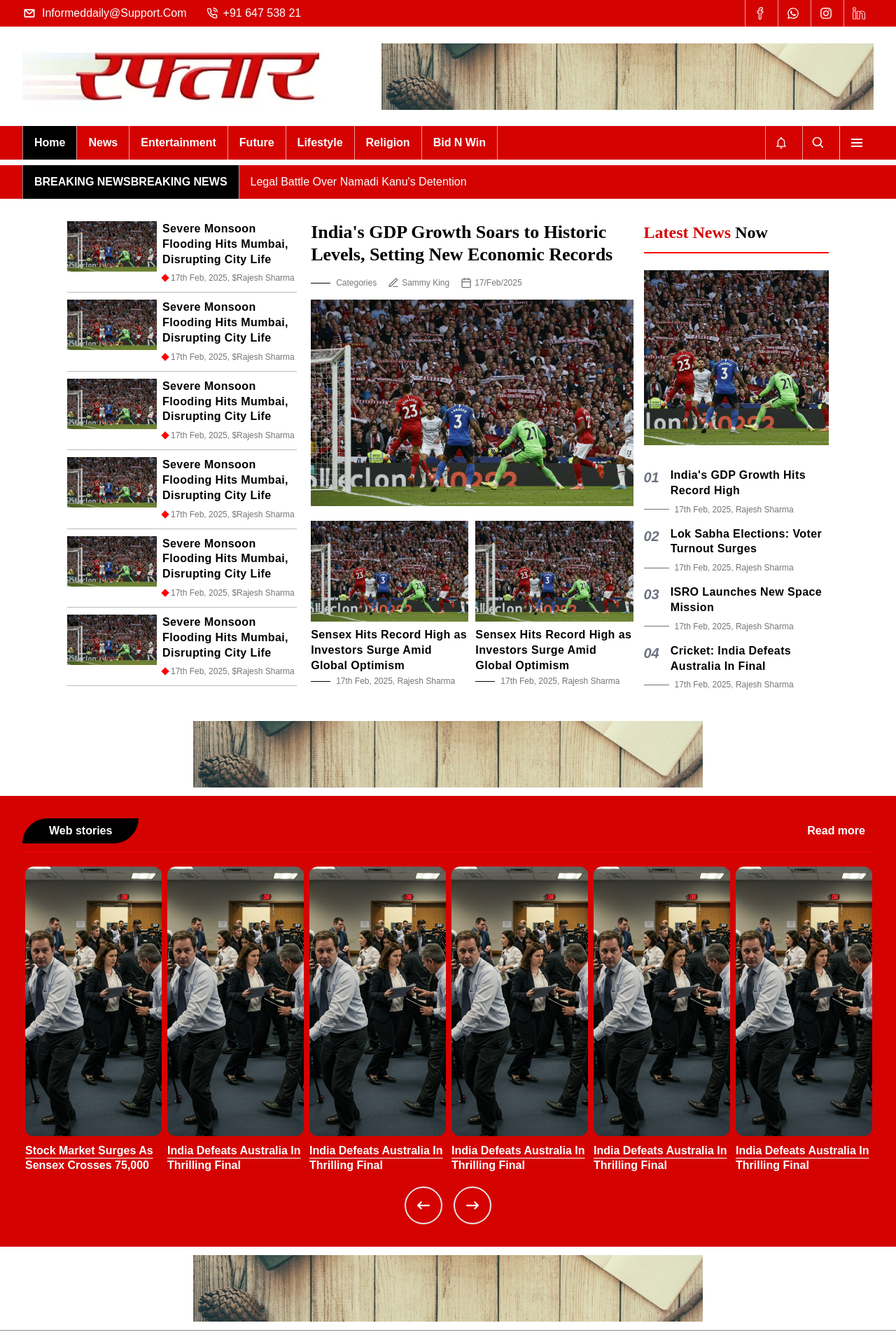
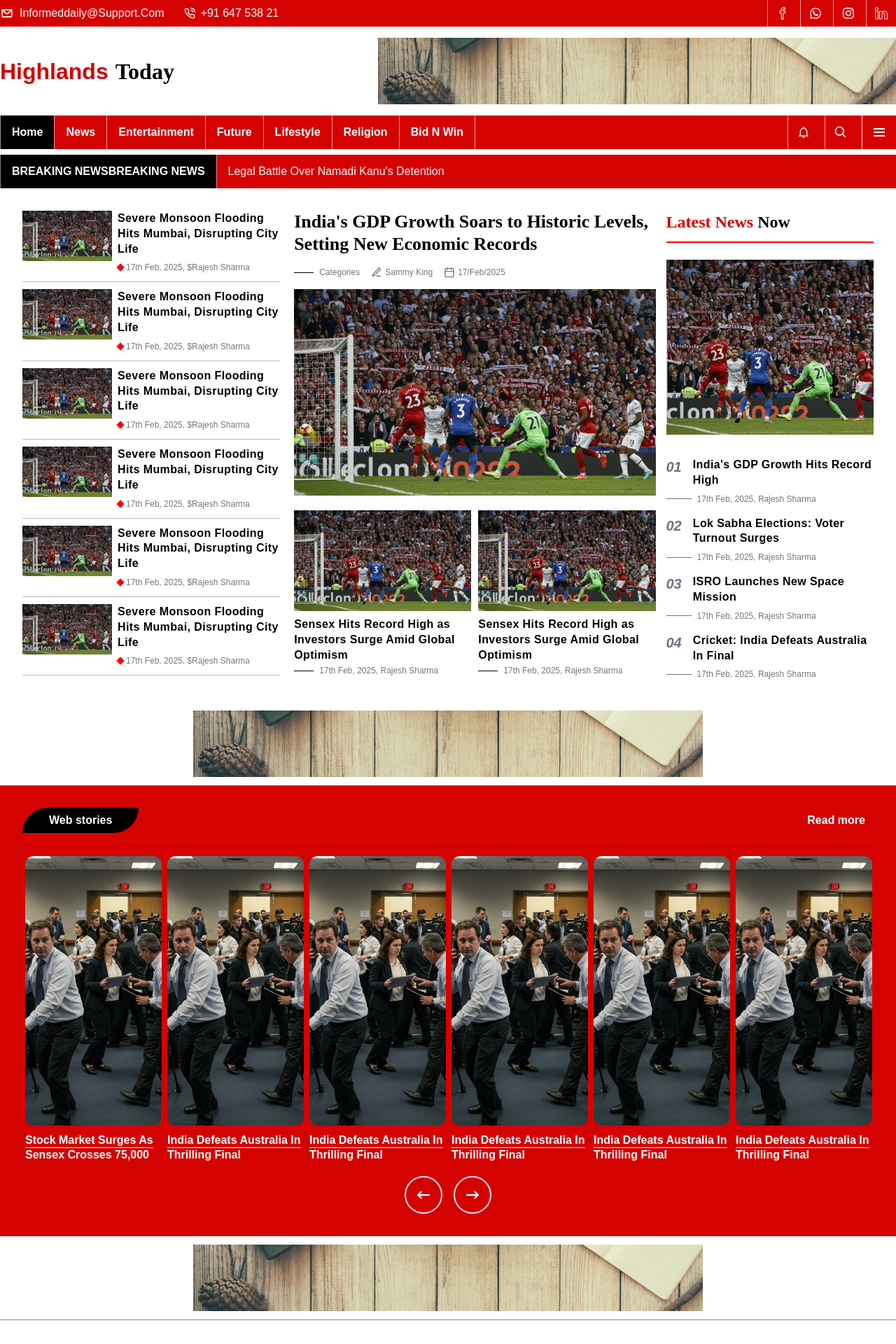
Before and after one commit to sandeshJITHVAR/raftar, a Next.js app: page / in a window 1280 px wide. Shown: the top 1920 px of the page at 70% size. Built offline with nearby package versions, Linux system fonts and the light colour scheme.

Commit message:
fix errors

```diff
--- a/src/app/page.js
+++ b/src/app/page.js
@@ -10,13 +10,15 @@ import WebStories from "@/section/home/WebStories";
 export default function Home() {
   return (
     <main className="">
-      <HeroSection />
+       <HeroSection />
       <WebStories />
       <Categaroy />
       <VideosNew1 />
       <Bollywood />
       <VideoNews2 />
       <CityNews />
+
+
       <MoreStories/>
     </main>
   );
--- a/src/component/footer/index.jsx
+++ b/src/component/footer/index.jsx
@@ -33,8 +33,8 @@ export default function Footer() {
   return (
     <>
 
-      <footer className="bg-black text-white px-4 md:px-6 lg:px-8  py-8">
-
+      <footer className="bg-black text-white px-4 md:px-6 lg:px-8  xl:px-0">
+        <div className='max-w-[1440px] mx-auto py-8'>
           <div className="grid grid-cols-1 lg:grid-cols-3 gap-y-5 lg:gap-2.5">
             {/* About Us Section */}
             <div className="px-4 pb-5 lg:pb-0 lg:py-2.5  border-b lg:border-0 lg:border-r border-[#FFFFFF52]/30 flex flex-col gap-y-5">
@@ -117,6 +117,7 @@ export default function Footer() {
               </form>
             </div>
           </div>
+        </div>
       </footer>
     </>
   )
--- a/src/component/navbar/index.jsx
+++ b/src/component/navbar/index.jsx
@@ -37,7 +37,8 @@ export default function Navbar() {
   return (
     <header className="w-full">
 
-      <div className='hidden md:flex justify-between items-center px-4 md:px-6 lg:px-8 bg-primary  text-white'>
+      <div className='bg-primary  text-white'>
+        <div className='hidden md:flex justify-between items-center px-4 md:px-6 lg:px-8  xl:px-0 max-w-[1440px] mx-auto '>
           <div className="flex items-center gap-7">
             <Link href="/" className="flex items-center gap-2">
               <span className='text-xl'><CgMail /></span>
@@ -66,18 +67,26 @@ export default function Navbar() {
             })}
           </div>
         </div>
+      </div>
 
 
 
-      <div className=' grid grid-cols-12 gap-4 py-4  px-4 md:px-6 lg:px-8'>
+
+      <div className=' grid grid-cols-12 gap-4 py-4  px-4 md:px-6 lg:px-8 xl:px-0 max-w-[1440px] mx-auto'>
         <div className=' col-span-12 md:col-span-5 flex items-center '>
-          <Image
+          {/* <Image
             src='/assets/logo/876eccd4f7c40a5dfbe862f3776296c2.png'
             alt='banner'
             className=" w-64 lg:w-full lg:h-[110px] object-cover "
             width={200}
             height={100}
-            priority />
+            priority /> */}
+
+            <h1 className='text-primary text-[32px] font-bold flex gap-2.5'>
+            Highlands
+
+            <span className="text-black" style={{ fontFamily: 'Merriweather' }}>Today</span>
+            </h1>
         </div>
 
         <div className='col-span-7 h-full hidden md:flex items-center '>
@@ -91,8 +100,8 @@ export default function Navbar() {
         </div>
       </div>
 
-
-      <div className='flex justify-end lg:justify-between h-12 relative overflow-hidden items-center px-4 md:px-6 lg:px-8 bg-primary  text-white'>
+      <div className='bg-primary  text-white'>
+        <div className='flex justify-end lg:justify-between h-12 relative overflow-hidden items-center px-4 md:px-6 lg:px-8   xl:px-0 max-w-[1440px] mx-auto'>
           <ul className="hidden lg:flex">
             {menuItems.map((item, index) => (
               <li key={index}>
@@ -129,11 +138,10 @@ export default function Navbar() {
             </button>
           </div>
         </div>
+      </div>
 
-
-
-      <div className='hidden md:flex  h-12 relative  items-center px-4 md:px-6 lg:px-8 bg-primary mt-2 text-white'>
-
+      <div className='bg-primary  text-white  mt-2 '>
+        <div className='hidden md:flex  h-12 relative  items-center px-4 md:px-6 lg:px-8  xl:px-0 max-w-[1440px] mx-auto'>
           <h1 className="border-l text-base bg-black  py-3 px-4 font-semibold border-[#FFFFFFD4]/50 block " >
             BREAKING NEWSBREAKING NEWS
           </h1>
@@ -141,10 +149,8 @@ export default function Navbar() {
           <h1 className="border-l text-base py-3 px-4 font-normal border-[#FFFFFFD4]/50 block ">
             Legal Battle Over Namadi Kanu's Detention
           </h1>
-
-
         </div>
-
+      </div>
     </header>
   );
 };
--- a/src/component/section/index.jsx
+++ b/src/component/section/index.jsx
@@ -6,7 +6,7 @@ export default function Section({ children, bgcolor, banner , border }) {
         <>
             <section className={`${border ? 'border-t border-[#707070D4]/80':''}`} >
                 <div style={{ backgroundColor: `${bgcolor}` }}>
-                    <div className='max-w-6xl px-4 md:px-6 lg:px-8  mx-auto'>
+                    <div className='max-w-[80rem] px-4 md:px-6 lg:px-8  mx-auto'>
                         <div className='py-8 ' >
                             {children}
                         </div>
--- a/src/section/home/Bollywood.jsx
+++ b/src/section/home/Bollywood.jsx
@@ -8,7 +8,7 @@ export default function Bollywood() {
         <>
             <Section banner={true} border={true}>
                 <div className="flex justify-between items-center border-b   border-[#707070D4]/80">
-                    <TitleTag title="Web Stories" />
+                    <TitleTag title="Video News" />
                     <div className="pr-3">
                         <button className="font-bold text-base text-primary">Read more</button>
                     </div>
--- a/src/section/home/MoreStories.jsx
+++ b/src/section/home/MoreStories.jsx
@@ -46,7 +46,7 @@ export default function MoreStories() {
             <Section banner={true} border={true}>
                 <div className="flex flex-col gap-y-6">
                     <div className='flex justify-center'>
-                        <TitleTag title="More Store" />
+                        <TitleTag title="More Stories" />
                     </div>
                     <ul className="grid grid-cols-1 sm:grid-cols-2 lg:grid-cols-3 xl:grid-cols-5 gap-y-5 gap-x-2">
                         {newsData.map((news, index) => (
--- a/src/section/home/WebStories.jsx
+++ b/src/section/home/WebStories.jsx
@@ -39,9 +39,11 @@ export default function WebStories() {
     return (
         <>
 
-            <div className="">
 
-                <section className='py-8 px-4 md:px-6 lg:px-8 bg-primary ' >
+
+            <section className='px-4 md:px-6 lg:px-8 bg-primary ' >
+                <div className='max-w-[1440px] mx-auto py-8'>
+
                     <div className="flex justify-between items-center border-b pb-3  border-secondary">
                         <TitleTag title="Web stories" bgblack={true} />
                         <div className="pr-3">
@@ -78,7 +80,8 @@ export default function WebStories() {
                             <FaArrowRightLong />
                         </button>
                     </div>
-                </section>
+                </div>
+            </section>
 
                 <div className='py-3 px-4 md:px-6 lg:px-8 flex justify-center max-w-6xl mx-auto'>
                     <Image
@@ -89,7 +92,7 @@ export default function WebStories() {
                         height={100}
                         priority />
                 </div>
-            </div>
+
         </>
     );
 }
```
Lines whose indentation alone changed are shown as unchanged.
